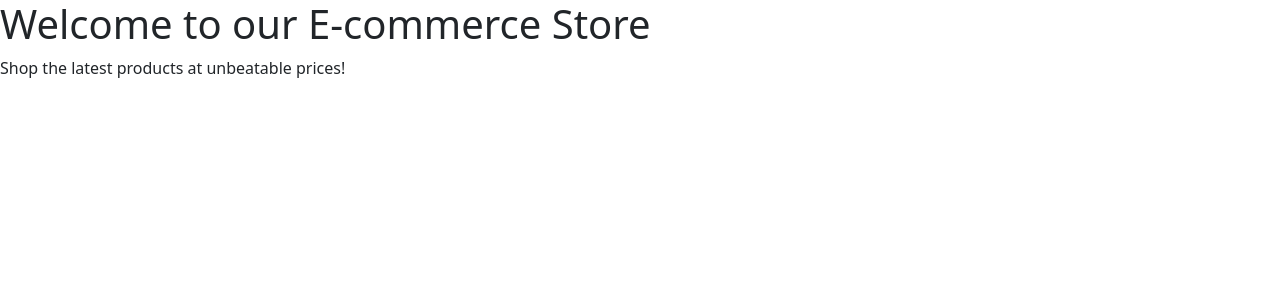
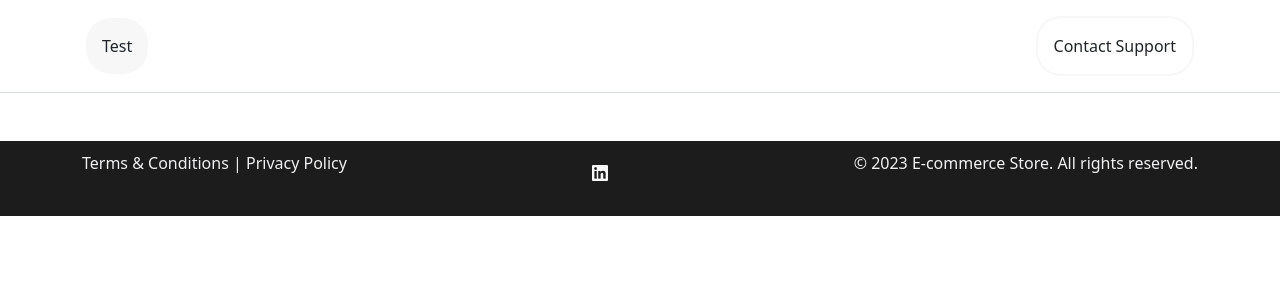
Before and after one commit to SebastiaWeb/ecommer-fronted, a React (Vite) app: page /products in a window 1280 px wide. Shown: the top 300 px of the page. Built offline with nearby package versions, Linux system fonts and the light colour scheme.

Commit message:
Adding: Incomplete product page.

```diff
--- a/src/pages/Products.tsx
+++ b/src/pages/Products.tsx
@@ -1,8 +1,13 @@
+import Body from "../common/Body";
+import Footer from "../common/Footer";
+import Navbar from "../common/Navbar";
+
 function Products() {
     return (
-      <div>
-        <h1>Welcome to our E-commerce Store</h1>
-        <p>Shop the latest products at unbeatable prices!</p>
+      <div className="d-flex flex-column min-vh-100">
+        <Navbar />
+        <Body></Body>
+        <Footer />
       </div>
     );
   }
```
